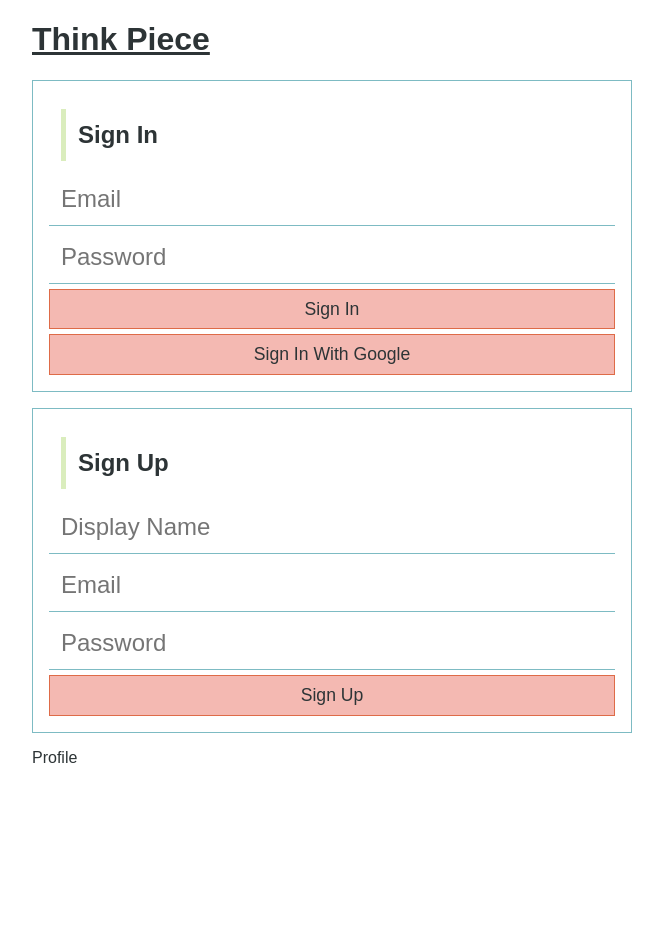
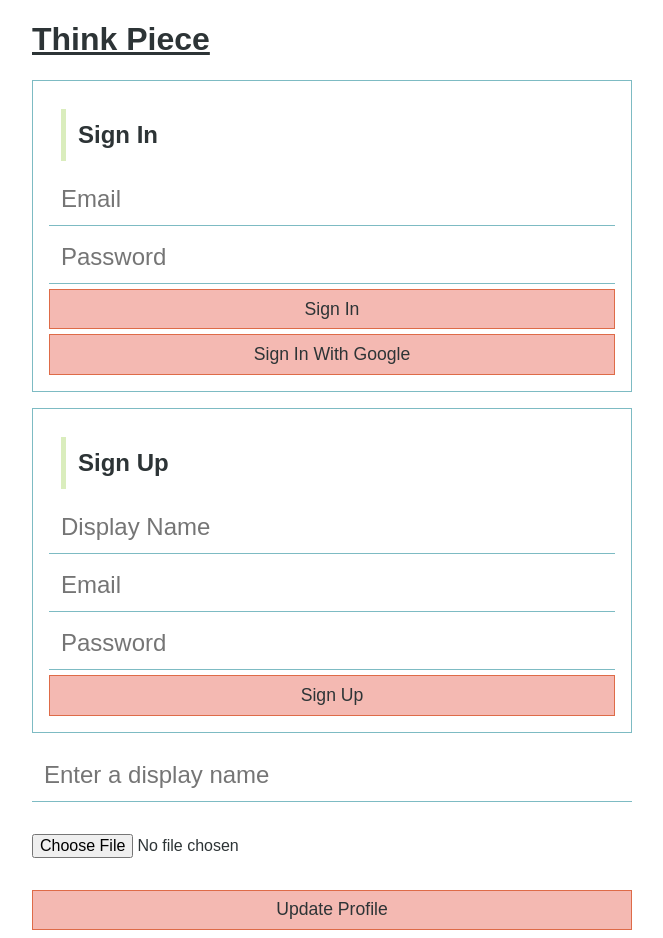
Before and after one commit to dennyhong96/FEM-think-piece, a Next.js app: page /profile in a window 1280 px wide. Shown: the whole page, without its empty margins (308-971 px from the left). Before the commit the page ends 800 px from the top, so only its background shows below. Built offline with nearby package versions, Linux system fonts and the light colour scheme; no server answers; the database is empty.

Commit message:
Subscribe to profile updates

```diff
--- a/src/hooks/usePosts.js
+++ b/src/hooks/usePosts.js
@@ -10,10 +10,7 @@ const usePosts = () => {
 	useEffect(() => {
 		let unsubscribe;
 		dispatch(subscribeToPosts()).then(fn => (unsubscribe = fn));
-		return () => {
-			console.log("about to unsubscribe from posts");
-			unsubscribe();
-		};
+		return unsubscribe;
 	}, []);
 
 	return null;
--- a/src/hooks/useUser.js
+++ b/src/hooks/useUser.js
@@ -10,10 +10,7 @@ const useUser = () => {
 	useEffect(() => {
 		let unsubscribe;
 		dispatch(subscribeToAuth()).then(fn => (unsubscribe = fn));
-		return () => {
-			console.log("about to unsubscribe from auth");
-			unsubscribe();
-		};
+		return unsubscribe;
 	}, []);
 
 	return null;
--- a/src/lib/api.js
+++ b/src/lib/api.js
@@ -52,3 +52,10 @@ export const getUserProfile = async uid => {
 		console.error("Error getting user's Profile.", error.message);
 	}
 };
+
+export const updateUser = async ({ uid, ...props }) => {
+	await db
+		.collection("users")
+		.doc(uid)
+		.set({ ...props }, { merge: true });
+};
--- a/src/pages/profile.js
+++ b/src/pages/profile.js
@@ -1,5 +1,43 @@
+import { updateUser } from "@lib/api";
+import { useState } from "react";
+import { useSelector } from "react-redux";
+
 const Profile = () => {
-	return <div>Profile</div>;
+	const user = useSelector(({ user }) => user.user);
+	const [{ displayName }, setState] = useState({
+		displayName: user?.displayName ?? "",
+		file: null,
+	});
+
+	const handleChange = evt => {
+		const { name, value } = evt.target;
+		setState(prev => ({ ...prev, [name]: value }));
+	};
+
+	const handleFile = evt => {
+		const file = evt.target?.files?.[0];
+		if (!file) return;
+		setState(prev => ({ ...prev, file }));
+	};
+
+	const handleSubmit = async evt => {
+		evt.preventDefault();
+		await updateUser({ uid: user.uid, displayName });
+	};
+
+	return (
+		<form onSubmit={handleSubmit}>
+			<input
+				type="text"
+				name="displayName"
+				value={displayName}
+				onChange={handleChange}
+				placeholder="Enter a display name"
+			/>
+			<input type="file" name="file" onChange={handleFile} />
+			<input type="submit" value="Update Profile" />
+		</form>
+	);
 };
 
 export default Profile;
--- a/src/redux/actions/user.js
+++ b/src/redux/actions/user.js
@@ -1,25 +1,49 @@
-import { auth } from "@lib/firebase";
+import { auth, db } from "@lib/firebase";
 import { syncUserProfile } from "@lib/api";
 
 export const USER_LOADED = "USER_LOADED";
 export const AUTH_ERROR = "AUTH_ERROR";
+export const PROFILE_UPDATED = "PROFILE_UPDATED";
 
 export const subscribeToAuth = () => async dispatch => {
+	let unsubFromProfileChange;
+
 	const unsubscribe = auth.onAuthStateChanged(async user => {
 		if (user) {
-			// signed in, sync with DB
+			// User signed in, sync with DB user profile
 			const userProfile = await syncUserProfile(user);
 			dispatch({
 				type: USER_LOADED,
 				payload: userProfile,
 			});
+
+			// Subscribe to profile updates
+			unsubFromProfileChange = await dispatch(subscribeToProfileChange(userProfile.uid));
 		} else {
-			// not signed in
+			// Not signed in
 			dispatch({
 				type: AUTH_ERROR,
 			});
+
+			unsubFromProfileChange?.();
 		}
 	});
 
 	return unsubscribe;
 };
+
+export const subscribeToProfileChange = uid => async dispatch => {
+	const unsubscribe = db
+		.collection("users")
+		.doc(uid)
+		.onSnapshot(snapshot => {
+			const userProfile = { uid: snapshot.id, ...snapshot.data() };
+
+			dispatch({
+				type: PROFILE_UPDATED,
+				payload: userProfile,
+			});
+		});
+
+	return unsubscribe;
+};
--- a/src/redux/reducers/user.js
+++ b/src/redux/reducers/user.js
@@ -1,4 +1,4 @@
-import { AUTH_ERROR, USER_LOADED } from "../actions/user";
+import { AUTH_ERROR, PROFILE_UPDATED, USER_LOADED } from "../actions/user";
 
 const INITIAL_STATE = {
 	user: null,
@@ -7,7 +7,8 @@ const INITIAL_STATE = {
 const userReducer = (state = INITIAL_STATE, action) => {
 	const { type, payload } = action;
 	switch (type) {
-		case USER_LOADED: {
+		case USER_LOADED:
+		case PROFILE_UPDATED: {
 			return {
 				...state,
 				user: payload,
```
